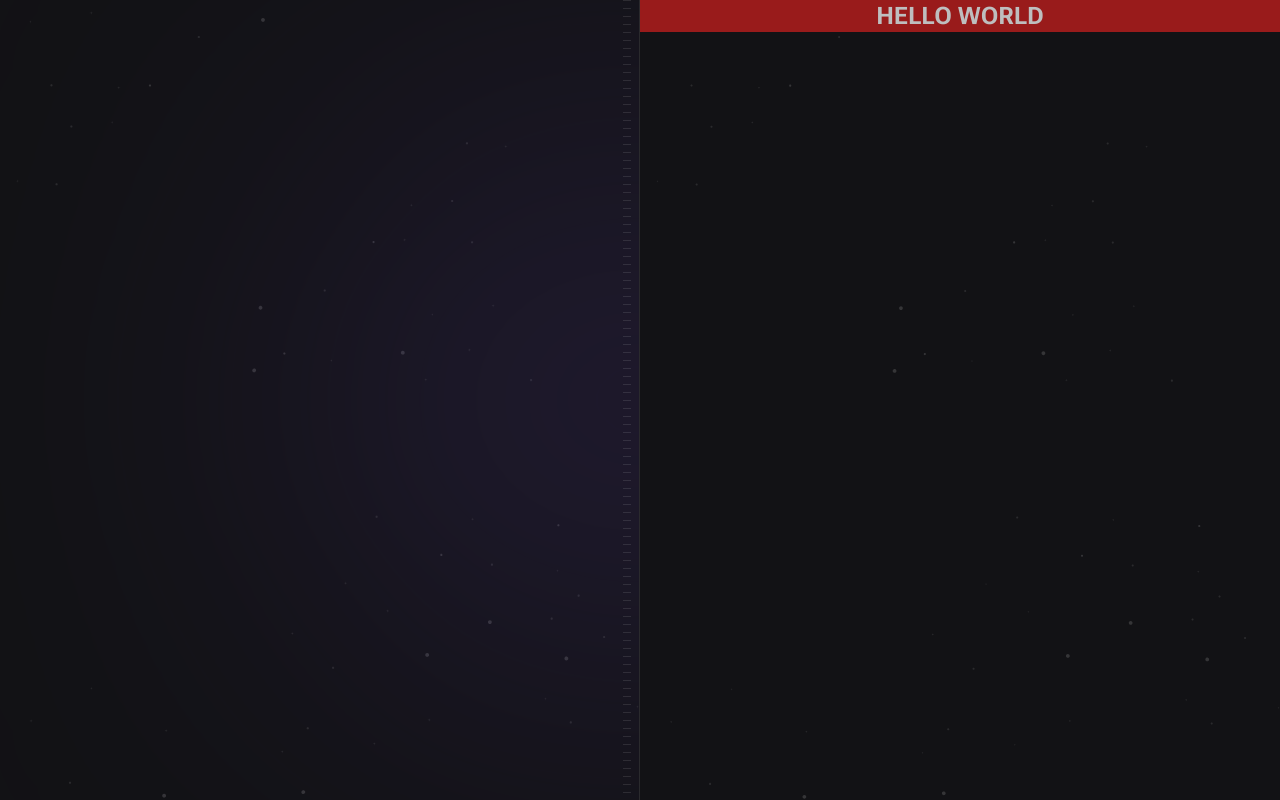
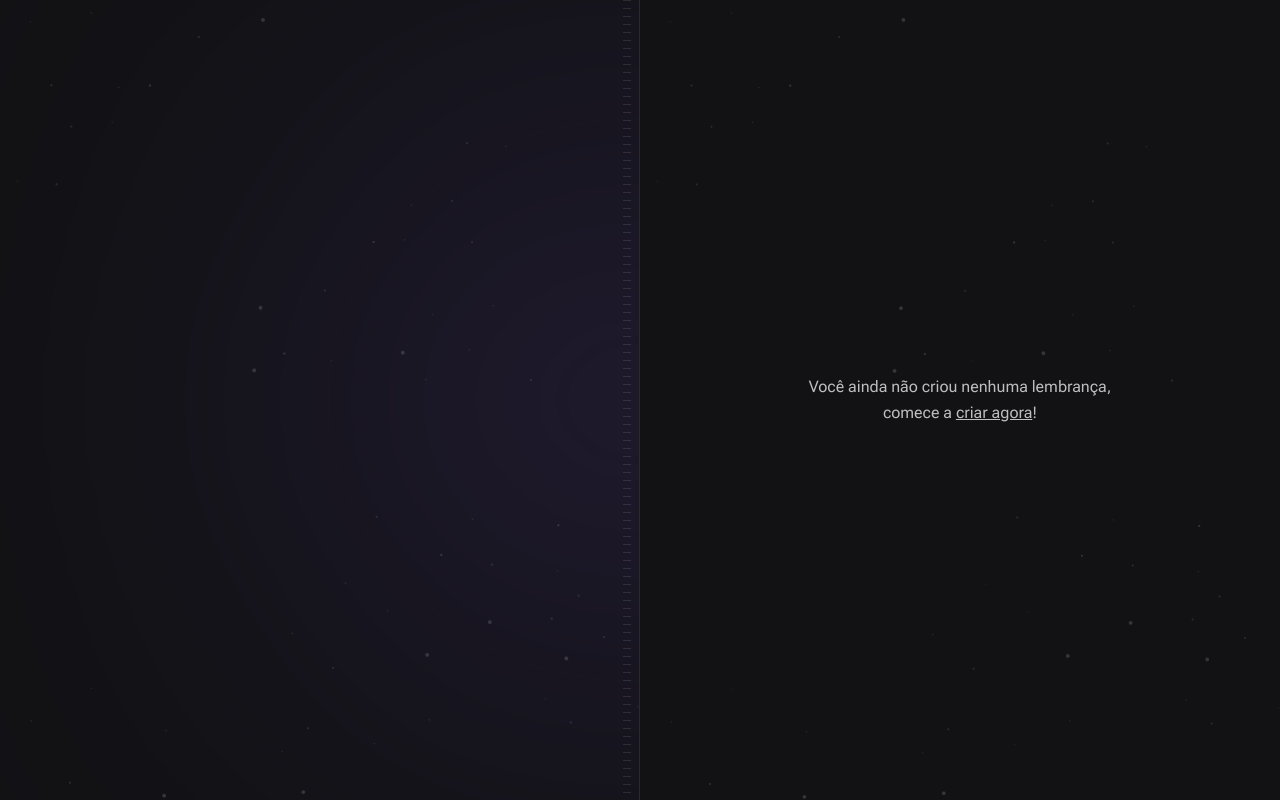
Before and after one commit to JeaziRicardo/time-capsule, a Next.js app in the folder front-end/: page / in a window 1280 px wide. Built offline with nearby package versions, Linux system fonts and the light colour scheme; a web font is replaced by a local one.

Commit message:
feat: cria o componente EmptyMemories

```diff
--- a/front-end/src/app/page.tsx
+++ b/front-end/src/app/page.tsx
@@ -1,7 +1,5 @@
+import EmptyMemories from '@/components/EmptyMemories'
+
 export default function Home() {
-  return (
-    <h1 className="bg-red-800 text-center text-2xl font-bold uppercase">
-      Hello World
-    </h1>
-  )
+  return <EmptyMemories />
 }
--- /dev/null
+++ b/front-end/src/components/EmptyMemories.tsx
@@ -0,0 +1,13 @@
+export default function EmptyMemories() {
+  return (
+    <div className="flex flex-1 items-center justify-center">
+      <p className="w-[360px] text-center leading-relaxed">
+        Você ainda não criou nenhuma lembrança, comece a{' '}
+        <a href="#" className="underline hover:text-gray-50">
+          criar agora
+        </a>
+        !
+      </p>
+    </div>
+  )
+}
```
